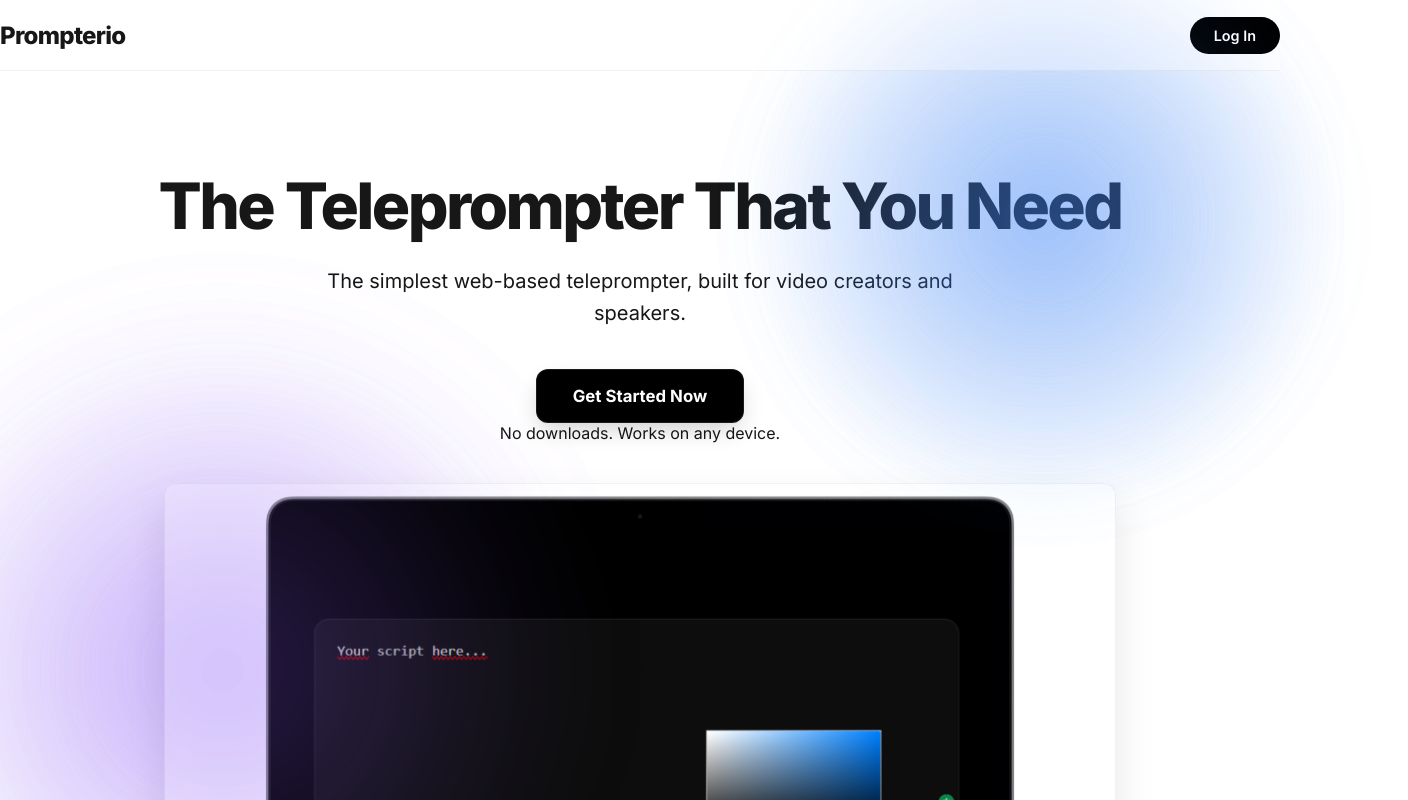
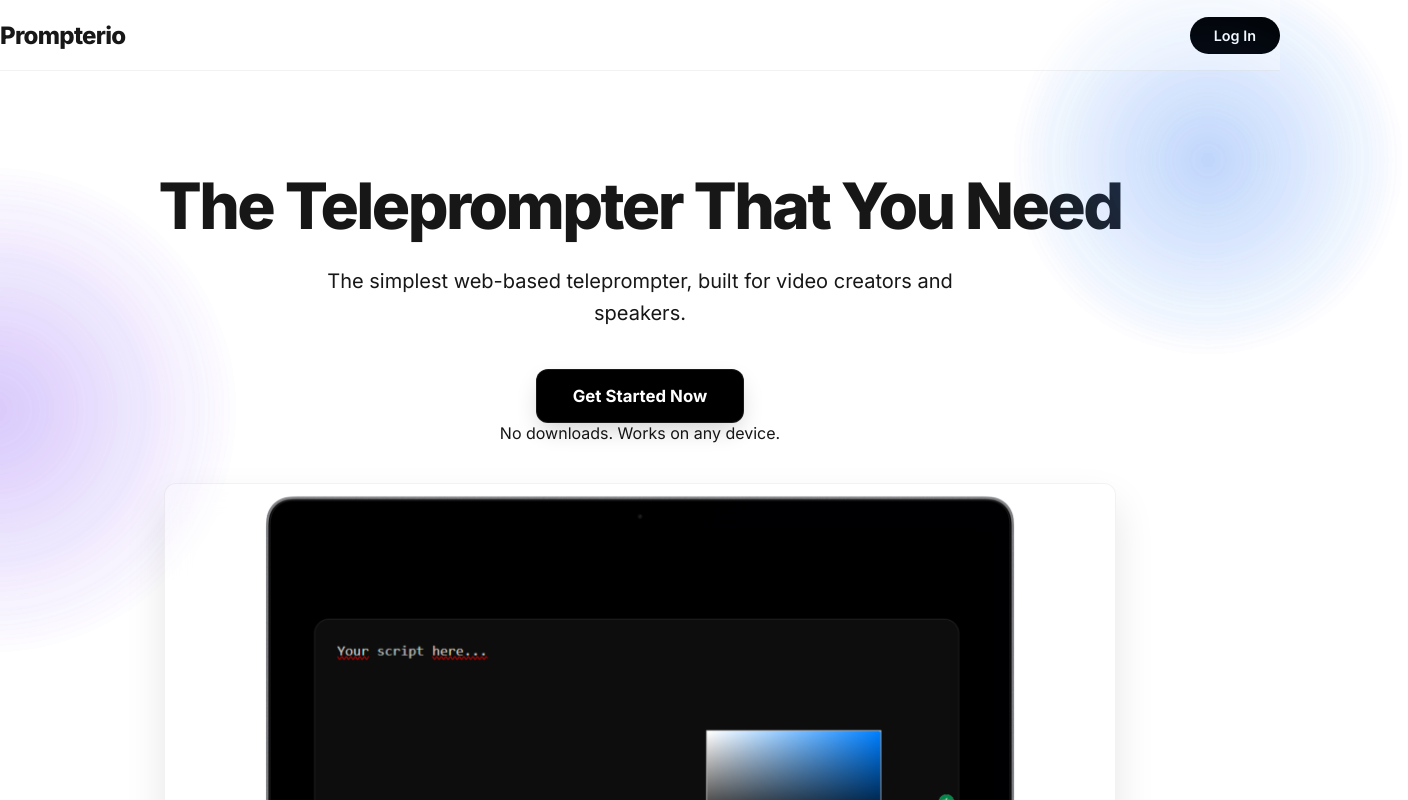
Before and after one commit to paulong/Prompterio, a Next.js app: page / in a window 1280 px wide. Shown: the top 800 px of the page, 1408 px wide, since content can reach past the window. Built offline with nearby package versions, Linux system fonts and the light colour scheme; no server answers.

Commit message:
ADD [Navvar fixes I ugessl v5]

```diff
--- a/src/app/page.module.css
+++ b/src/app/page.module.css
@@ -1,5 +1,7 @@
 /* --- Variables Modernas --- */
 .container {
+  width: 100%;
+  max-width: 100vw; /* Fuerza a que no supere el ancho de la pantalla */
   position: relative;
   background-color: #ffffff;
   /* Textura de puntos sutil (estilo técnico) */
@@ -10,28 +12,29 @@
 }
 
 /* Ilustraciones abstractas (Blobs) */
-.blobBlue {
+.blobBlue, .blobPurple {
   position: absolute;
-  top: -10%;
-  right: -5%;
-  width: 600px;
-  height: 600px;
-  background: radial-gradient(circle, rgba(59, 130, 246, 0.3) 0%, rgba(255, 255, 255, 0) 70%);
-  filter: blur(30px);
+  filter: blur(10px);
   z-index: 0;
   pointer-events: none;
+  opacity: 0.9;
+  /* Añade esto para que no empujen el contenido */
+  max-width: 100%;
 }
 
+.blobBlue {
+  top: -5%;
+  right: -10%;
+  width: 400px; /* Reducido de 600px */
+  height: 400px;
+  background: radial-gradient(circle, #3b82f633 0%, transparent 70%);
+}
 .blobPurple {
-  position: absolute;
-  top: 40%;
-  left: -10%;
-  width: 700px;
-  height: 700px;
-  background: radial-gradient(circle, rgba(139, 92, 246, 0.3) 0%, rgba(255, 255, 255, 0) 70%);
-  filter: blur(60px);
-  z-index: 0;
-  pointer-events: none;
+  top: 20%;
+  left: -20%;
+  width: 500px; /* Reducido de 700px */
+  height: 500px;
+  background: radial-gradient(circle, #8b5cf633 0%, transparent 70%);
 }
 
 
@@ -437,9 +440,10 @@
     font-size: 0.8rem;
   }
 
-  .blobPurple {
-    width: 10px;
-  height: 10px;
+ .blobBlue, .blobPurple {
+    width: 250px;
+    height: 250px;
+    opacity: 0.3; /* Menos opacidad para que no distraigan en pantalla pequeña */
   }
 }
 
```
